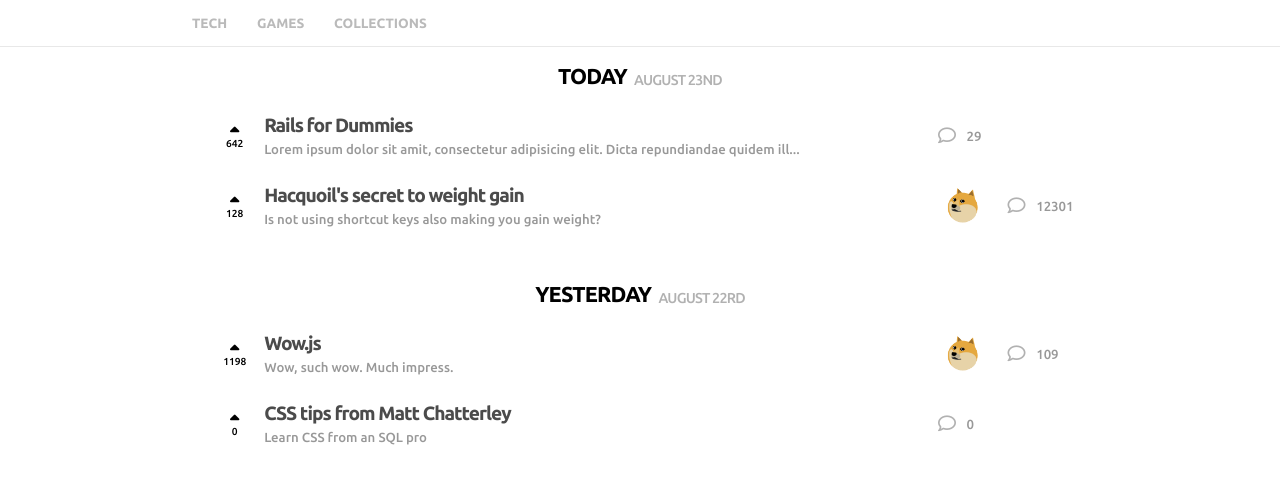
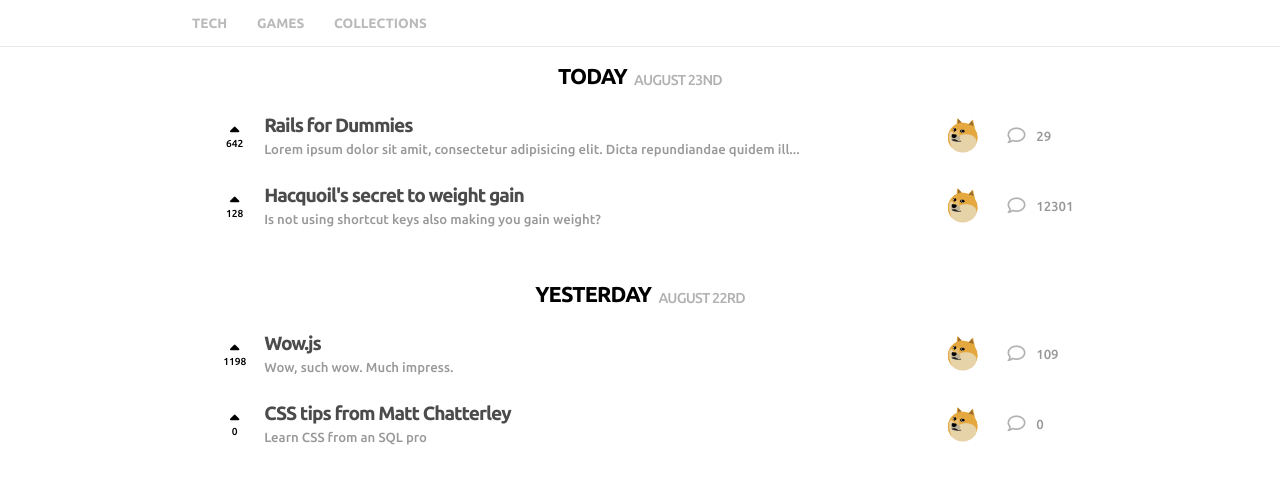
Before and after one commit to Taybroski/ProductHunt, a plain HTML site: page index.html in a window 1280 px wide. Shown: the part 69-552 px from the top of the page. Drawn offline with Linux system fonts and the light colour scheme; a web font is replaced by a local one.

Commit message:
Added doge icons in html file...

```diff
--- a/index.html
+++ b/index.html
@@ -129,6 +129,7 @@
 
 					<!-- RIGHT DIV -->
 					<div class="content-right">
+						<div class="content-right-icon tree-teach"></div>
 						<i class="fa fa-comment-o" aria-hidden="true"></i>
 						<p>29</p>
 					</div>
@@ -225,6 +226,7 @@
 
 					<!-- RIGHT DIV -->
 					<div class="content-right">
+						<div class="content-right-icon matt"></div>
 						<i class="fa fa-comment-o" aria-hidden="true"></i>
 						<p>0</p>
 					</div>
```
